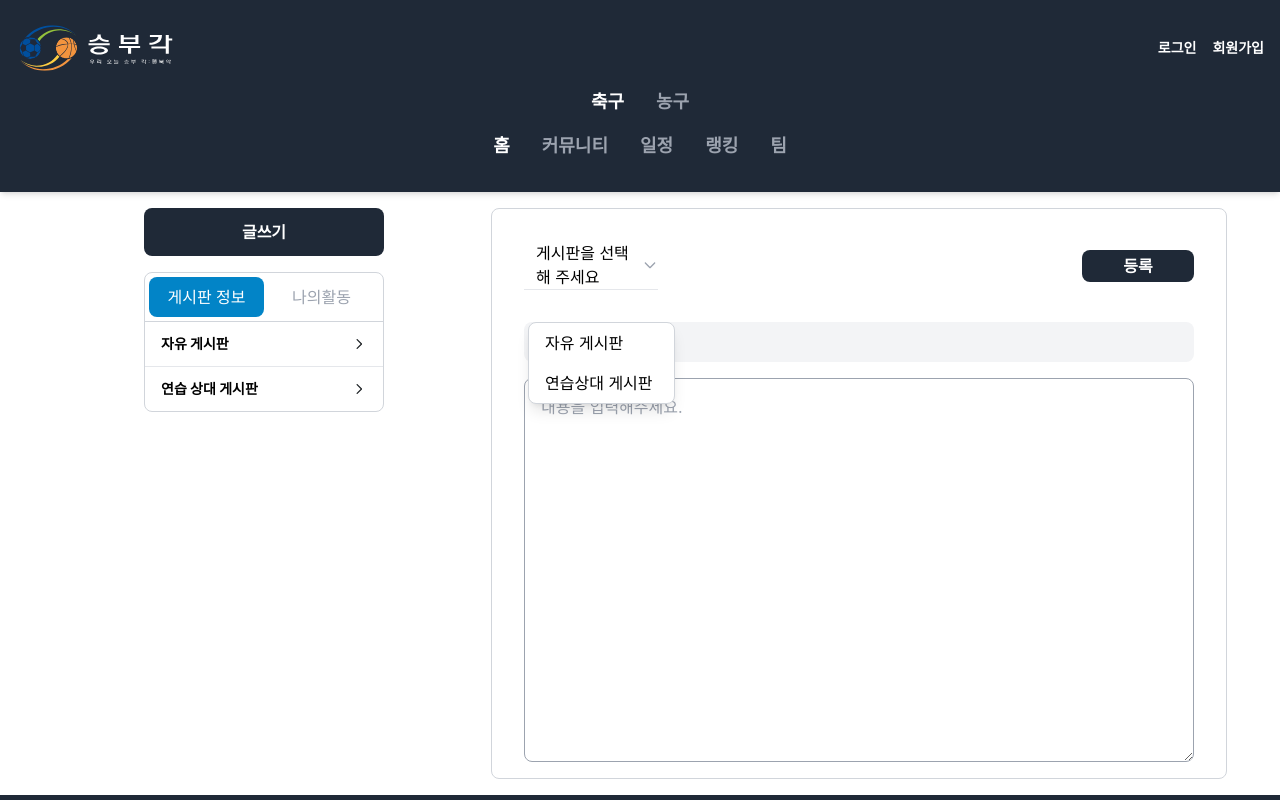
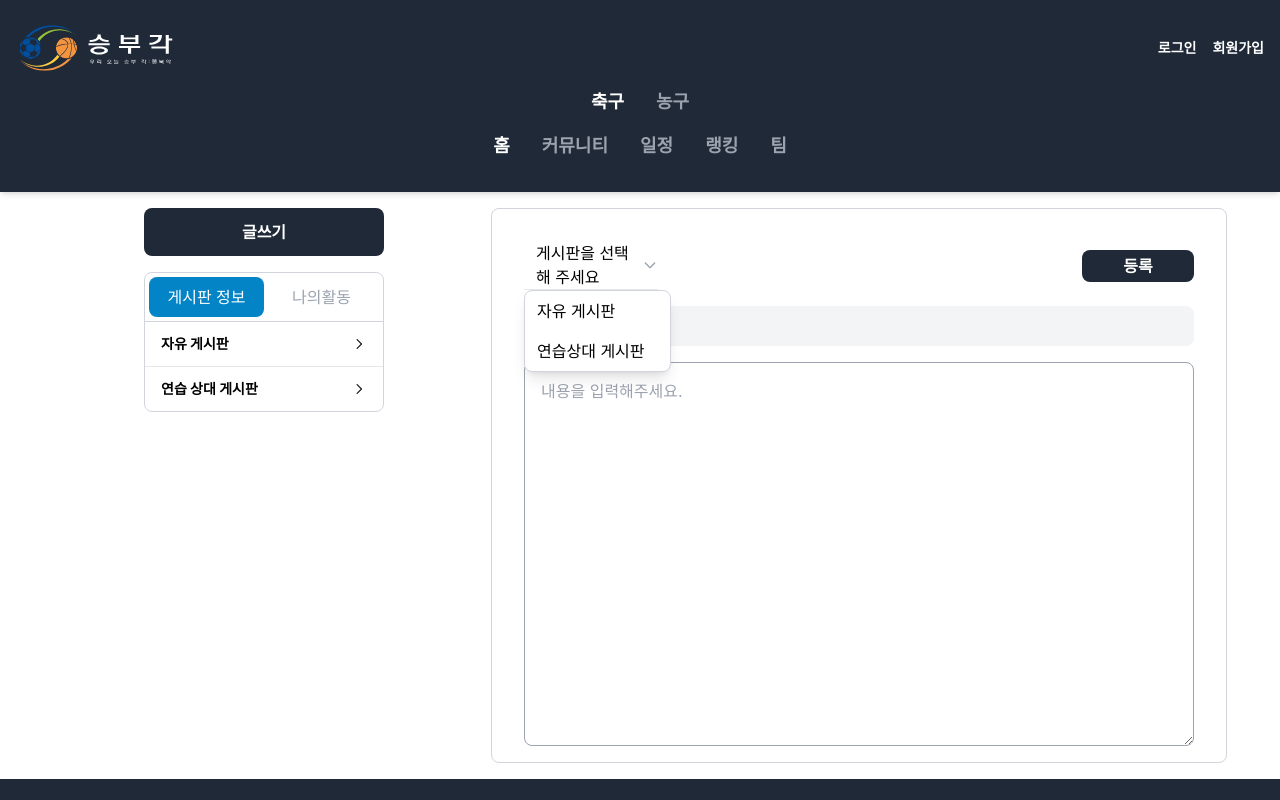
Before and after one commit to s-bukak/s-bukak-frontend, a React (Create React App) app: page /write-community in a window 1280 px wide. Both pictures are taken after a click on the picture 650 px from the left and 265 px from the top of the page. Shown: the top 800 px of the page. Built offline with nearby package versions, Linux system fonts and the light colour scheme.

Commit message:
refactor : 모달 바 수정

```diff
--- a/src/pages/community/writeCommunity/WriteCommunity.js
+++ b/src/pages/community/writeCommunity/WriteCommunity.js
@@ -23,7 +23,7 @@ export default function WriteCommunity() {
 
       <div className="w-3/5 p-4">
         <div className="w-full border border-gray-300 rounded-lg overflow-hidden relative">
-          <div className="flex justify-between items-center p-8">
+          <div className="flex justify-between px-8 pt-8 items-center">
             <div className="w-[20%] border-b pl-3 flex items-center relative justify-between">
               {selectedBoard}
               <img
@@ -40,14 +40,14 @@ export default function WriteCommunity() {
 
           {/* 드롭다운 메뉴 */}
           {isDropdownOpen && (
-            <div className="absolute bg-white border border-gray-300 w-[20%] pl-2 shadow-lg z-10 ml-9 rounded-lg">
+            <div className="absolute bg-white border border-gray-300 w-[20%] pl-1 shadow-lg z-10 rounded-lg ml-8 ">
               <div className="p-2 cursor-pointer hover:bg-gray-100" onClick={() => handleBoardSelection('자유 게시판')}>자유 게시판</div>
               <div className="p-2 cursor-pointer hover:bg-gray-100" onClick={() => handleBoardSelection('연습상대 게시판')}>연습상대 게시판</div>
             </div>
           )}
 
           <div className="flex justify-center px-8">
-            <div className="w-full relative mb-4">
+            <div className="w-full relative my-4">
               <input
                 type="text"
                 placeholder="제목"
```
